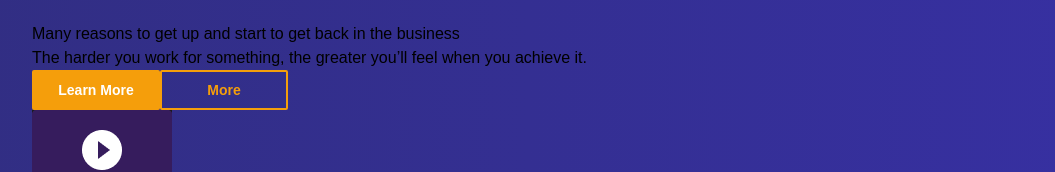
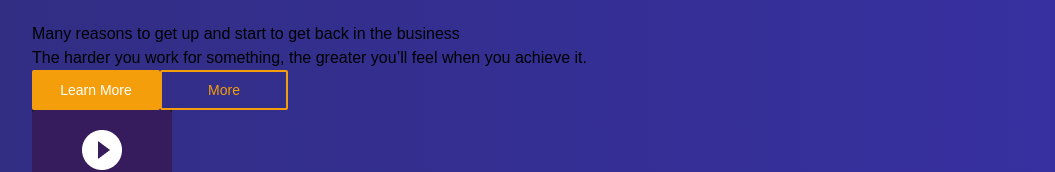
Before and after one commit to ladeirakelwin/landing-page-one, a Next.js app: page / in a window 1280 px wide. Shown: the part 134-306 px from the top of the page, without its empty margins (112-1167 px from the left). Built offline with nearby package versions, Linux system fonts and the light colour scheme.

Commit message:
change font size

```diff
--- a/src/components/Button.tsx
+++ b/src/components/Button.tsx
@@ -9,8 +9,8 @@ type ButtonProps = {
 function Button(props: ButtonProps) {
   const classe =   `${props.className} ${
     props.type == "primary"
-      ? "bg-yellow-500 border-yellow-500 border-2  rounded-sm font-bold text-sm text-white"
-      : "bg-transparent border-yellow-500 border-2  rounded-sm font-bold text-sm text-yellow-500"
+      ? "bg-yellow-500 border-yellow-500 border-2  rounded-sm text-sm text-white"
+      : "bg-transparent border-yellow-500 border-2  rounded-sm text-sm text-yellow-500"
   }`
 
   return <button className={classe}>{props.children}</button>;
```
